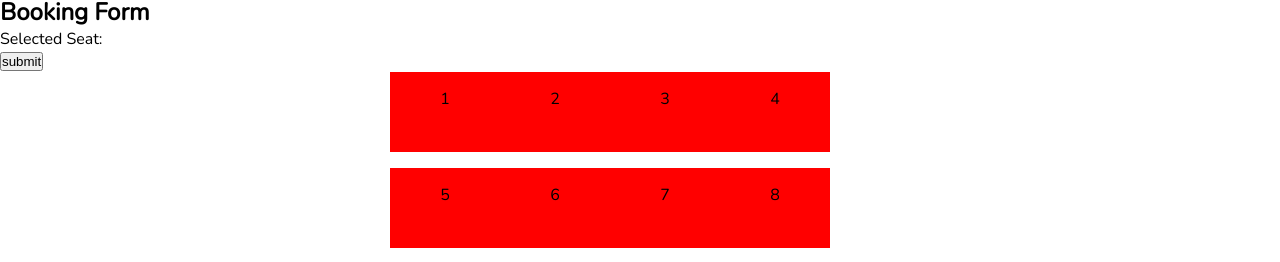
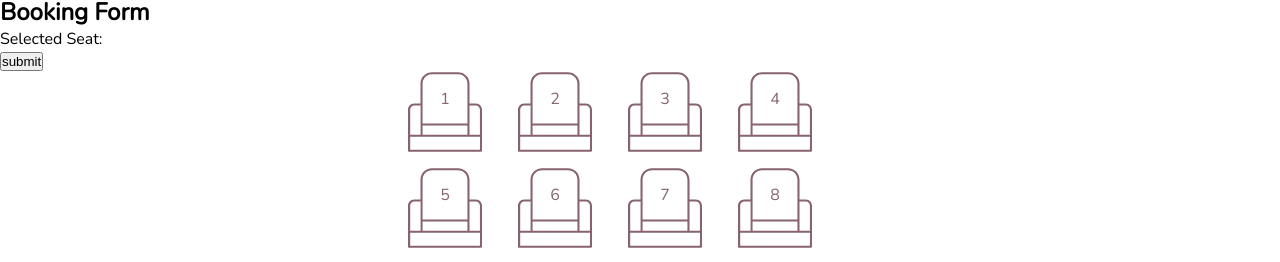
Before and after one commit to amandytang/burning-airlines, a React (Create React App) app: page / in a window 1280 px wide. Shown: the part 685-947 px from the top of the page. Built offline with nearby package versions, Linux system fonts and the light colour scheme.

Commit message:
seats edited

```diff
--- a/src/index.css
+++ b/src/index.css
@@ -88,13 +88,14 @@ td {
 
 .seatMap p {
   margin-top: 1em;
+  color: #876271;
 }
 
 .seat {
   width:22%;
   height:80px;
   /* border: 1px solid blue; */
-  background-color: red;
+  background: url(./chair.svg);
   background-size: contain;
   background-repeat: no-repeat;
   background-position: center;
```
Also changed, not shown: src/chair.svg.
